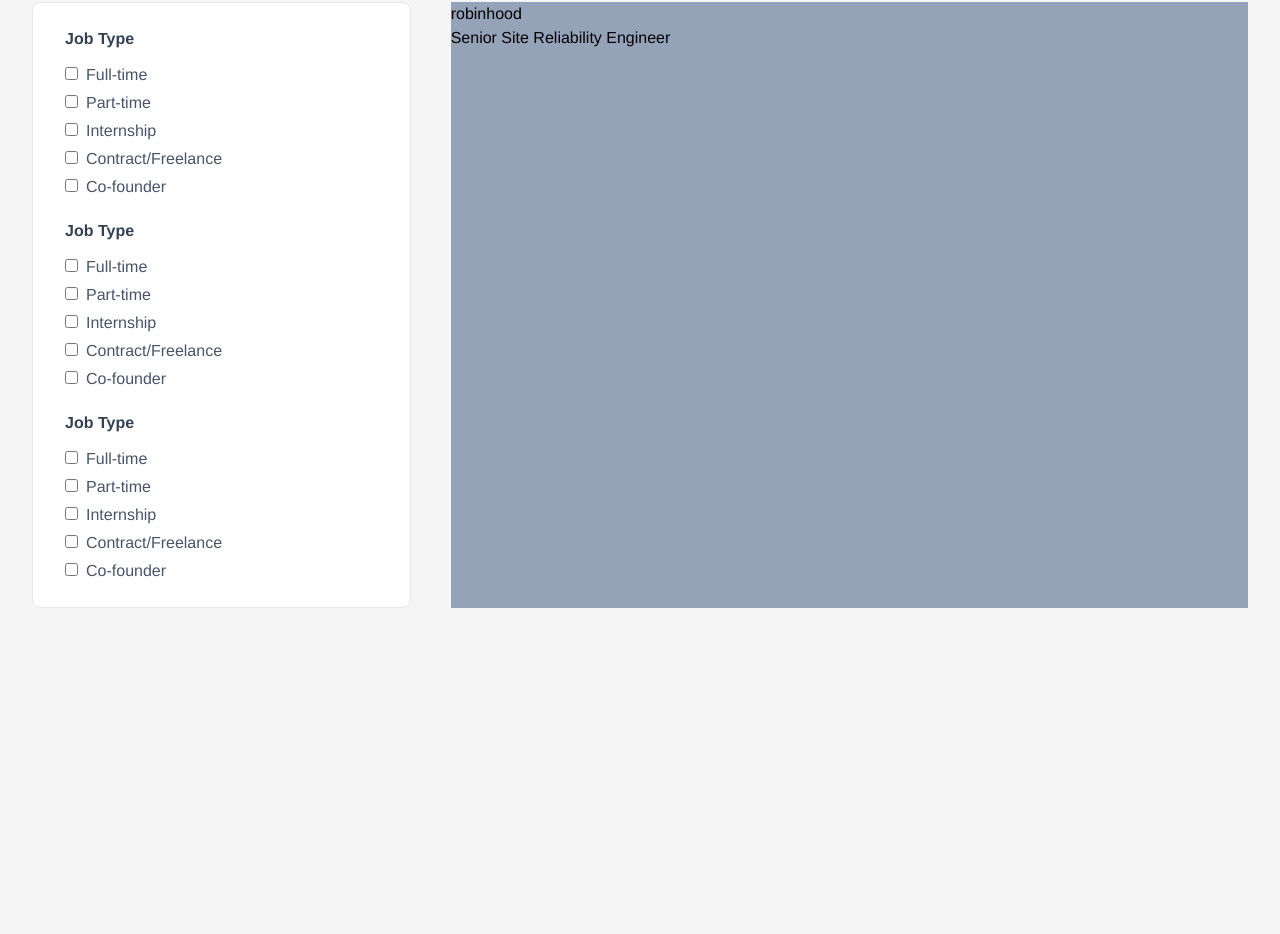
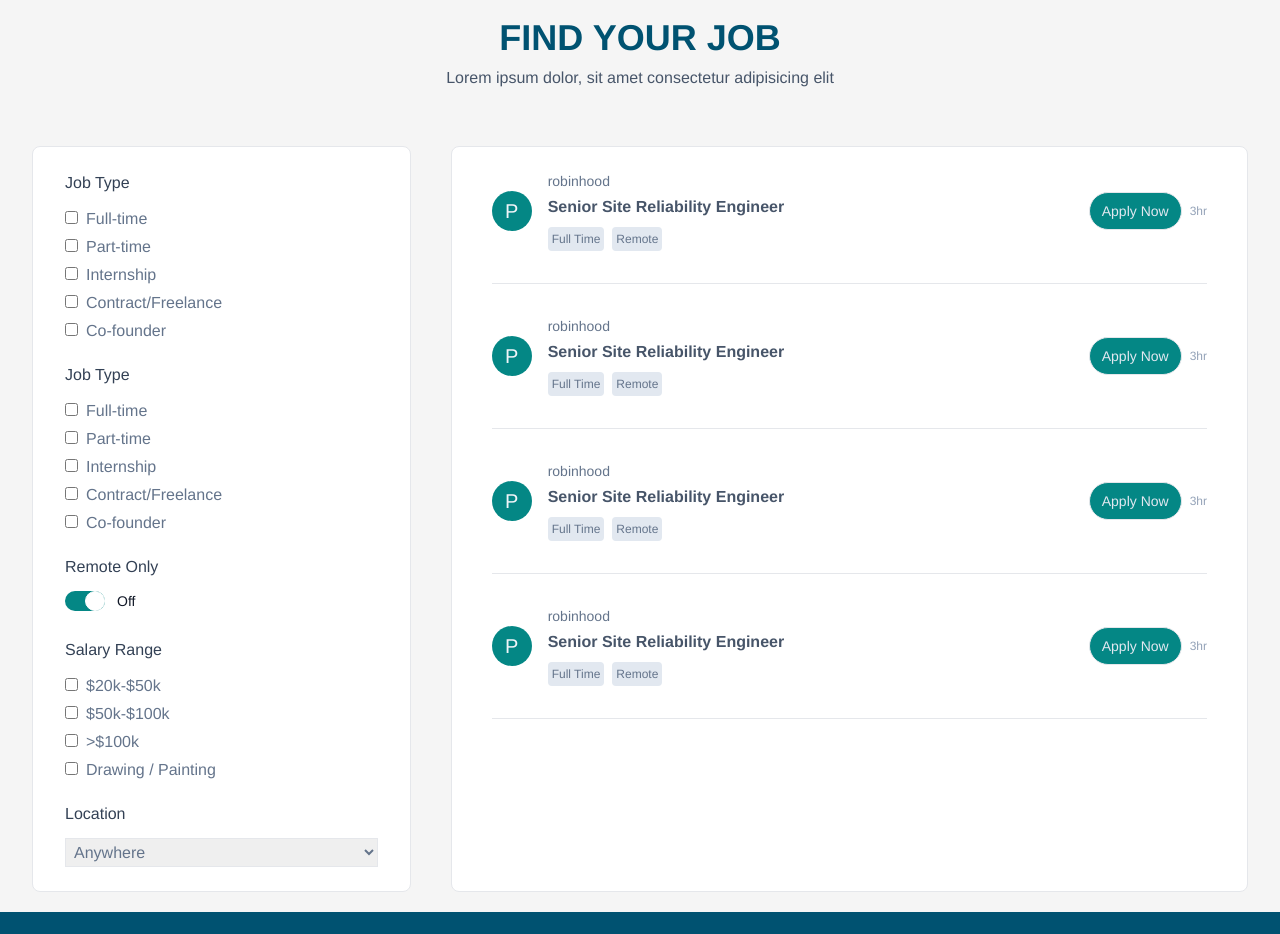
Before and after one commit to ShuvoMallick01/Job-Website-Tailwindcss-VueJS, a Vue app: page / in a window 1280 px wide. Shown: the part 552-1486 px from the top of the page. Before the commit the page ends 1200 px from the top, so only its background shows below. Built offline with nearby package versions, Linux system fonts and the light colour scheme.

Commit message:
Coding for Footer

```diff
--- a/src/App.vue
+++ b/src/App.vue
@@ -78,7 +78,9 @@
 
     <!-- Banner -->
     <div class="myContainer h-80">
-      <h1 class="mt-32 w-5/6 lg:w-1/2 font-bold text-6xl text-primary">
+      <h1
+        class="mt-32 w-5/6 lg:w-1/2 font-bold md:text-6xl text-5xl text-primary"
+      >
         Find the right
         <span class="font-light text-secondary">world class job </span>
       </h1>
@@ -90,13 +92,23 @@
   </section>
 
   <!-- FILTER & JOB CARD -->
-  <section class="myContainer py-10 grid grid-cols-3 lg:gap-10 sm:gap-3">
+  <section class="myContainer mb-5">
+    <div class="py-14 text-center">
+      <h1 class="text-4xl font-bold text-primary mb-2">FIND YOUR JOB</h1>
+      <p class="font-light text-slate-600">
+        Lorem ipsum dolor, sit amet consectetur adipisicing elit
+      </p>
+    </div>
+
+    <div class="grid grid-cols-3 gap-1 lg:gap-10 sm:gap-3">
       <!-- Filter -->
-    <div class="filter border py-6 lg:px-8 px-5 rounded-lg space-y-5 bg-white">
+      <div
+        class="filter border py-6 lg:px-8 px-5 rounded-lg space-y-5 bg-white truncate"
+      >
         <!-- Job Type -->
         <div class="">
-        <h3 class="h6 font-semibold text-slate-700 mb-3">Job Type</h3>
-        <div class="text-slate-600 font-light space-y-1">
+          <h3 class="h6 font-medium text-slate-700 mb-3">Job Type</h3>
+          <div class="text-slate-500 font-light space-y-1">
             <div class="form-check">
               <input class="mr-2" type="checkbox" id="fulltime" />
               <label class="" for="fulltime">Full-time</label>
@@ -122,8 +134,8 @@
 
         <!-- Job Type -->
         <div class="">
-        <h3 class="h6 font-semibold text-slate-700 mb-3">Job Type</h3>
-        <div class="text-slate-600 font-light space-y-1">
+          <h3 class="h6 font-medium text-slate-700 mb-3">Job Type</h3>
+          <div class="text-slate-500 font-light space-y-1">
             <div class="form-check">
               <input class="mr-2" type="checkbox" id="fulltime" />
               <label class="" for="fulltime">Full-time</label>
@@ -147,42 +159,229 @@
           </div>
         </div>
 
+        <!-- Remote Only -->
+        <div class="">
+          <h3 class="h6 font-medium text-slate-700 mb-3">Remote Only</h3>
+          <label class="relative inline-flex items-center cursor-pointer">
+            <input type="checkbox" value="" class="sr-only peer" checked />
+            <div
+              class="w-10 h-5 bg-gray-300 rounded-full peer peer-focus:ring-blue-300 dark:peer-focus:ring-blue-800 dark:bg-gray-300 peer-checked:after:translate-x-full peer-checked:after:border-white after:content-[''] after:absolute after:top-0.2 after:left-[0px] after:bg-white after:border-gray-300 after:border after:rounded-full after:h-5 after:w-5 after:transition-all dark:border-gray-800 peer-checked:bg-secondary"
+            ></div>
+            <span
+              class="ml-3 text-sm font-medium text-gray-900 dark:text-gray-300"
+              >Off</span
+            >
+          </label>
+        </div>
+
         <!-- Job Type -->
         <div class="">
-        <h3 class="h6 font-semibold text-slate-700 mb-3">Job Type</h3>
-        <div class="text-slate-600 font-light space-y-1">
+          <h3 class="h6 font-medium text-slate-700 mb-3">Salary Range</h3>
+          <div class="text-slate-500 font-light space-y-1">
             <div class="form-check">
               <input class="mr-2" type="checkbox" id="fulltime" />
-            <label class="" for="fulltime">Full-time</label>
+              <label class="" for="fulltime">$20k-$50k</label>
             </div>
             <div class="form-check">
               <input class="mr-2" type="checkbox" id="fulltime" />
-            <label class="" for="fulltime">Part-time</label>
+              <label class="" for="fulltime">$50k-$100k</label>
             </div>
             <div class="form-check">
               <input class="mr-2" type="checkbox" id="fulltime" />
-            <label class="" for="fulltime">Internship</label>
+              <label class="" for="fulltime">>$100k</label>
             </div>
             <div class="form-check">
               <input class="mr-2" type="checkbox" id="fulltime" />
-            <label class="" for="fulltime">Contract/Freelance</label>
+              <label class="" for="fulltime">Drawing / Painting</label>
             </div>
-          <div class="form-check">
-            <input class="mr-2" type="checkbox" id="fulltime" />
-            <label class="" for="fulltime">Co-founder</label>
+          </div>
+        </div>
+
+        <!-- Location -->
+        <div class="">
+          <h3 class="font-medium text-slate-700 mb-3">Location</h3>
+          <select
+            id="countrys"
+            name="countrys"
+            class="w-full border px-1 py-1 font-light text-slate-500 focus:outline-none"
+          >
+            <option value="volvo" class="disable disable:text-slate-400">
+              Anywhere
+            </option>
+            <option value="saab">Bangladesh</option>
+            <option value="fiat">United State</option>
+            <option value="audi">India</option>
+          </select>
+        </div>
+      </div>
+
+      <!-- Job Card -->
+      <div class="col-span-2 border py-6 lg:px-10 px-5 rounded-lg bg-white">
+        <!-- card -->
+        <div class="md:flex justify-between border-b pb-8 mb-8 items-center">
+          <div class="flex items-center gap-4">
+            <div
+              class="bg-secondary w-10 h-10 text-slate-100 text-xl rounded-full flex justify-center relative items-center"
+            >
+              <p class="absolute">P</p>
+            </div>
+
+            <div class="">
+              <p class="text-slate-500 text-sm mb-1">robinhood</p>
+              <h4 class="font-semibold text-slate-600 mb-2">
+                Senior Site Reliability Engineer
+              </h4>
+
+              <div class="flex gap-2">
+                <button
+                  class="text-xs bg-slate-200 text-slate-500 py-1 px-1 rounded"
+                >
+                  Full Time
+                </button>
+                <button
+                  class="text-xs bg-slate-200 text-slate-500 py-1 px-1 rounded"
+                >
+                  Remote
+                </button>
+              </div>
+            </div>
+          </div>
+
+          <div class="flex items-center gap-2 ms-14 md:ms-0 md:mt-0 mt-4">
+            <button class="btn-sm">Apply Now</button>
+
+            <p class="text-xs text-slate-400">3hr</p>
+          </div>
+        </div>
+
+        <!-- card -->
+        <div class="md:flex justify-between border-b pb-8 mb-8 items-center">
+          <div class="flex items-center gap-4">
+            <div
+              class="bg-secondary w-10 h-10 text-slate-100 text-xl rounded-full flex justify-center relative items-center"
+            >
+              <p class="absolute">P</p>
+            </div>
+
+            <div class="">
+              <p class="text-slate-500 text-sm mb-1">robinhood</p>
+              <h4 class="font-semibold text-slate-600 mb-2">
+                Senior Site Reliability Engineer
+              </h4>
+
+              <div class="flex gap-2">
+                <button
+                  class="text-xs bg-slate-200 text-slate-500 py-1 px-1 rounded"
+                >
+                  Full Time
+                </button>
+                <button
+                  class="text-xs bg-slate-200 text-slate-500 py-1 px-1 rounded"
+                >
+                  Remote
+                </button>
+              </div>
+            </div>
+          </div>
+
+          <div class="flex items-center gap-2 ms-14 md:ms-0 md:mt-0 mt-4">
+            <button class="btn-sm">Apply Now</button>
+
+            <p class="text-xs text-slate-400">3hr</p>
+          </div>
+        </div>
+
+        <!-- card -->
+        <div class="md:flex justify-between border-b pb-8 mb-8 items-center">
+          <div class="flex items-center gap-4">
+            <div
+              class="bg-secondary w-10 h-10 text-slate-100 text-xl rounded-full flex justify-center relative items-center"
+            >
+              <p class="absolute">P</p>
+            </div>
+
+            <div class="">
+              <p class="text-slate-500 text-sm mb-1">robinhood</p>
+              <h4 class="font-semibold text-slate-600 mb-2">
+                Senior Site Reliability Engineer
+              </h4>
+
+              <div class="flex gap-2">
+                <button
+                  class="text-xs bg-slate-200 text-slate-500 py-1 px-1 rounded"
+                >
+                  Full Time
+                </button>
+                <button
+                  class="text-xs bg-slate-200 text-slate-500 py-1 px-1 rounded"
+                >
+                  Remote
+                </button>
+              </div>
+            </div>
+          </div>
+
+          <div class="flex items-center gap-2 ms-14 md:ms-0 md:mt-0 mt-4">
+            <button class="btn-sm">Apply Now</button>
+
+            <p class="text-xs text-slate-400">3hr</p>
+          </div>
+        </div>
+
+        <!-- card -->
+        <div class="md:flex justify-between border-b pb-8 mb-8 items-center">
+          <div class="flex items-center gap-4">
+            <div
+              class="bg-secondary w-10 h-10 text-slate-100 text-xl rounded-full flex justify-center relative items-center"
+            >
+              <p class="absolute">P</p>
+            </div>
+
+            <div class="">
+              <p class="text-slate-500 text-sm mb-1">robinhood</p>
+              <h4 class="font-semibold text-slate-600 mb-2">
+                Senior Site Reliability Engineer
+              </h4>
+
+              <div class="flex gap-2">
+                <button
+                  class="text-xs bg-slate-200 text-slate-500 py-1 px-1 rounded"
+                >
+                  Full Time
+                </button>
+                <button
+                  class="text-xs bg-slate-200 text-slate-500 py-1 px-1 rounded"
+                >
+                  Remote
+                </button>
+              </div>
+            </div>
+          </div>
+
+          <div class="flex items-center gap-2 ms-14 md:ms-0 md:mt-0 mt-4">
+            <button class="btn-sm">Apply Now</button>
+
+            <p class="text-xs text-slate-400">3hr</p>
           </div>
         </div>
       </div>
     </div>
+  </section>
 
-    <!-- Job Card -->
-    <div class="col-span-2 bg-slate-400">
-      <div>
-        <p>robinhood</p>
-        <h4>Senior Site Reliability Engineer</h4>
+  <!-- FOOTER -->
+  <footer class="bg-primary py-6 text-slate-200 font-light">
+    <div class="myContainer flex justify-between">
+      <p>@ Shuvo Mallick | All rights Reserved</p>
+      <div class="flex gap-2">
+        Follow us:
+        <div class="social-icon">
+          <p class="absolute text-sm">
+            <i class="fa-brands fa-twitter"></i>
+          </p>
         </div>
       </div>
-  </section>
+    </div>
+  </footer>
 </template>
 
 <!-- FUNCTIONALITY -->
--- a/src/assets/css/main.css
+++ b/src/assets/css/main.css
@@ -31,4 +31,14 @@
   .transition300 {
     @apply transition-all duration-300;
   }
+
+  .btn-sm {
+    @apply bg-secondary text-slate-200 text-sm py-2 px-3 rounded-full border transition300 hover:bg-slate-100 hover:border-secondaryDark hover:text-secondaryDark;
+  }
+
+  .social-icon {
+    @apply bg-secondary h-6 w-6 rounded-full relative inset-0 flex justify-center items-center hover:bg-primaryDark transition300 cursor-pointer;
+  }
+
+  /* Form */
 }
--- a/tailwind.config.js
+++ b/tailwind.config.js
@@ -7,7 +7,7 @@ export default {
         primary: "#005271",
         primaryDark: "#07406f",
         secondary: "#048785",
-        secondaryDark: "#1a9d6b",
+        secondaryDark: "#017771",
       },
     },
 
```
Lines whose indentation alone changed are shown as unchanged.
